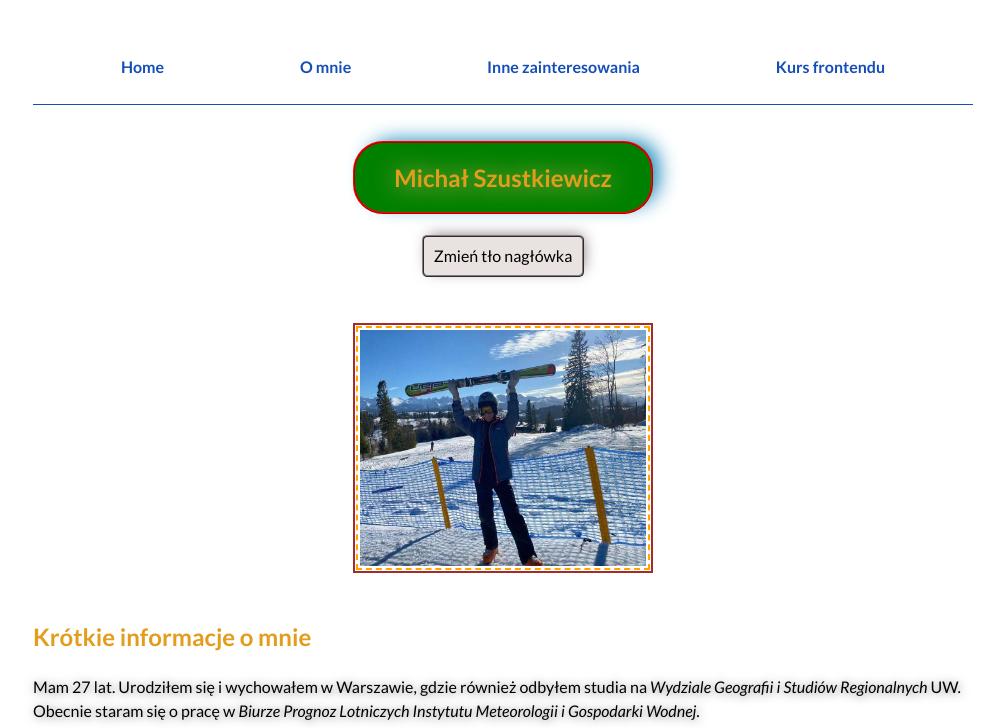
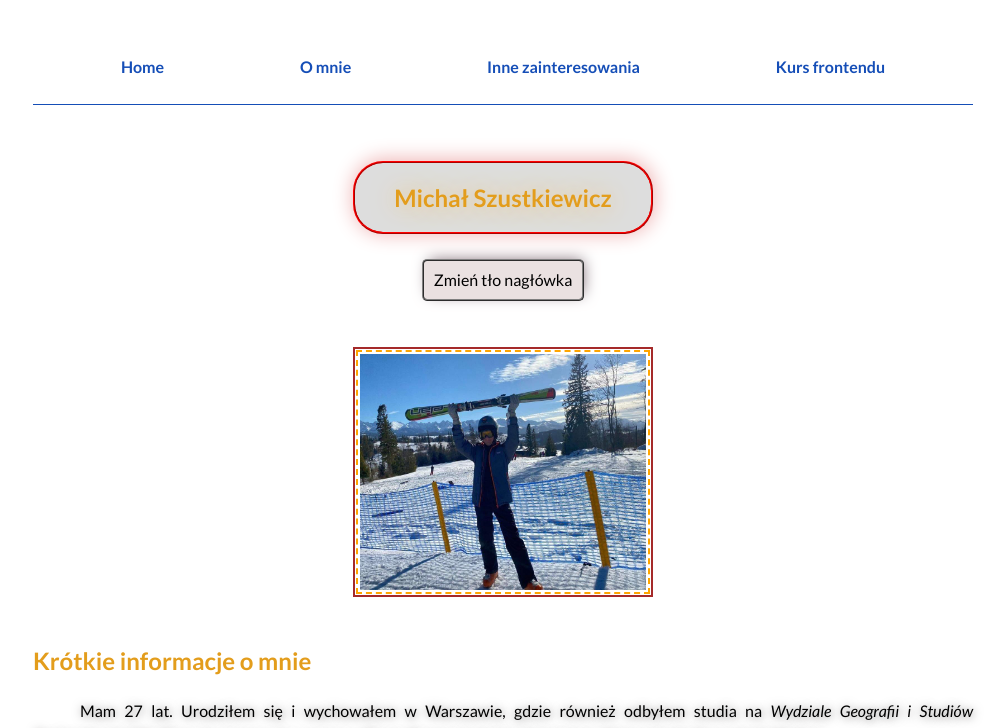
Before and after one commit to MichalSzustkiewicz/homepage, a plain HTML site: page index.html in a window 1280 px wide. Both pictures are taken after a click on the button "Zmień tło nagłówka". Shown: the top 728 px of the page, without its empty margins (137-1144 px from the left). Drawn offline with nearby package versions, Linux system fonts and the light colour scheme.

Commit message:
small style changes implemented

```diff
--- a/css/section.css
+++ b/css/section.css
@@ -11,16 +11,16 @@
     background-color: #eee;
     max-width: 300px;
     padding: 20px;
-    margin: auto;
+    margin: 20px auto;
     font: bold 24px "Lato", sans-serif;
     border: 2px ridge red;
     border-radius: 30px;
-    box-shadow: 10px -5px 19px -4px #1F8BBA;
+    box-shadow: 1px -1px 20px 1px rgb(238, 180, 180);
     text-shadow: 1px 1px 25px hsl(39, 78%, 70%);
 }
 
-.section__header--greenBackground {
-    background-color: green;
+.section__header--greyBackground {
+    background-color: #ddd;
 }
 
 .section__subHeader {
@@ -30,6 +30,8 @@
 
 .section__paragraph {
     text-shadow: 1px 1px 10px rgb(122, 120, 120);
+    text-align: justify;
+    text-indent: 5%;
 }
 
 .section__image {
--- a/js/script.js
+++ b/js/script.js
@@ -5,7 +5,7 @@
 
     const toggleBackground = () => {
         const header = document.querySelector(".js-section__header");
-        header.classList.toggle("section__header--greenBackground");
+        header.classList.toggle("section__header--greyBackground");
     };
 
     const toggleImage = (changeImageButton) => {
```
